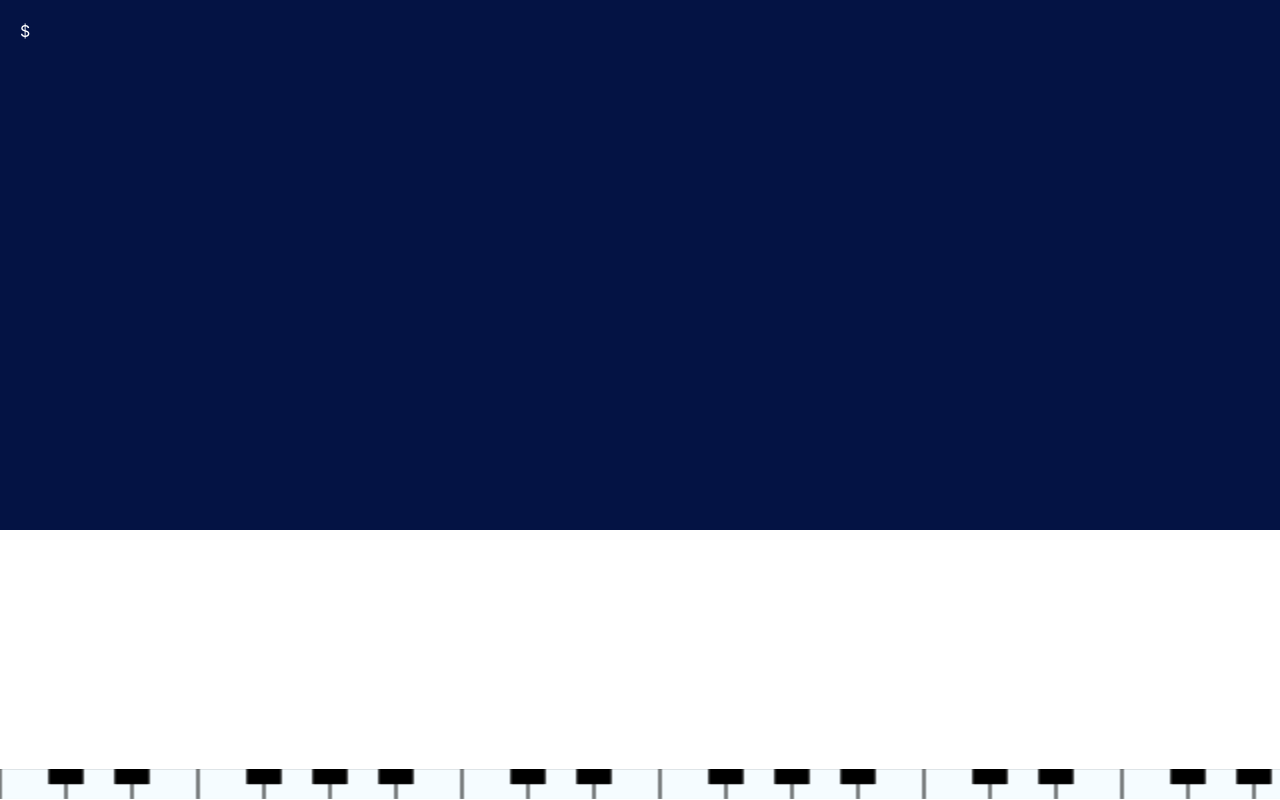
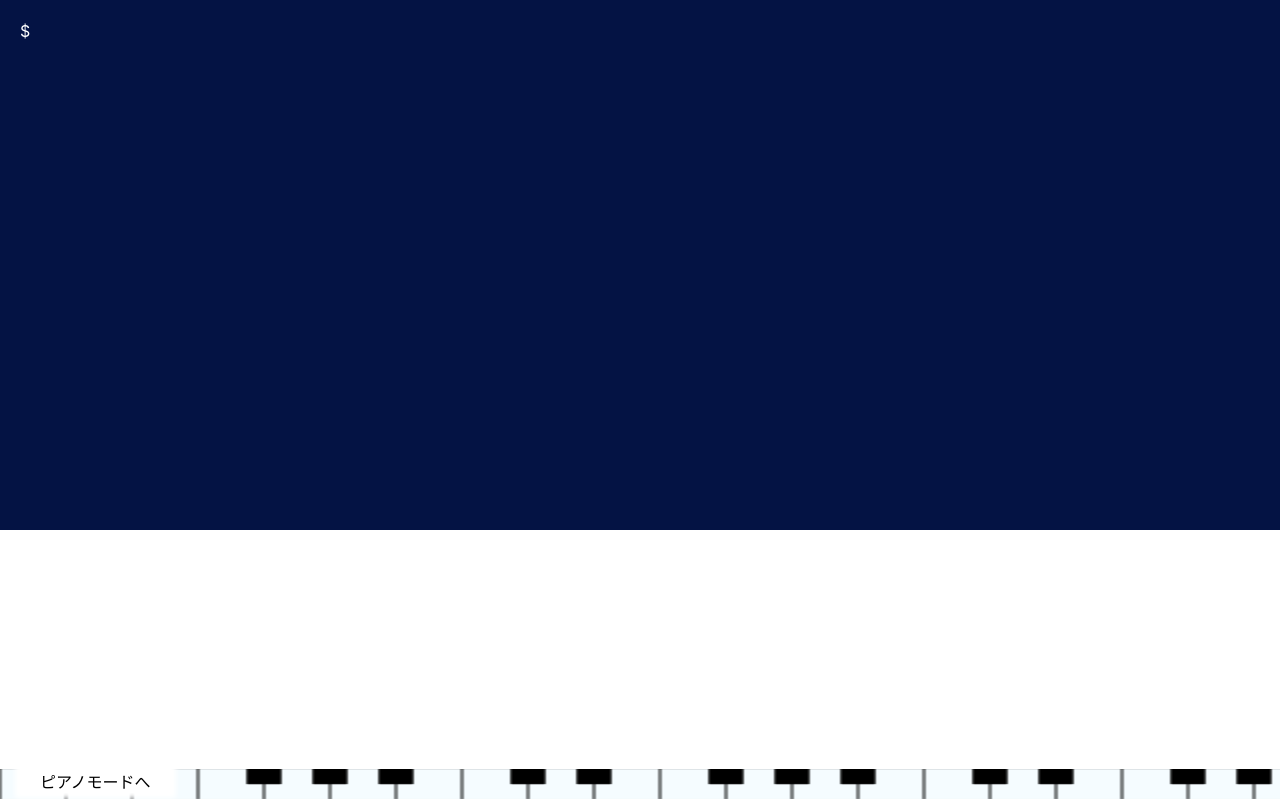
Before and after one commit to mimimimizuki/TyPiano, a React (Create React App) app in the folder muda-front/: page / in a window 1280 px wide. Built offline with nearby package versions, Linux system fonts and the light colour scheme.

Commit message:
add: topiano

```diff
--- a/muda-front/src/App.tsx
+++ b/muda-front/src/App.tsx
@@ -37,7 +37,7 @@ function App() {
       {!finShowPiano && <ConsoleMode doRemove={!showConsole} />}
       <ConsoleTab inConsole={finShowConsole} />
       {!finShowConsole && <PianoMode doRemove={!showPiano} />}
-      <PianoBase />
+      <PianoBase inPiano={finShowPiano} />
     </div>
   );
 }
--- a/muda-front/src/pianoMode.tsx
+++ b/muda-front/src/pianoMode.tsx
@@ -179,7 +179,7 @@ const PianoMode: React.FC<{ doRemove: boolean }> = ({ doRemove }) => {
   );
 };
 
-export const PianoBase: React.FC = () => {
+export const PianoBase: React.FC<{ inPiano: boolean }> = ({ inPiano }) => {
   const windowDimensions = useWindowDimensions();
   const keyNum = windowDimensions.width / 64;
 
@@ -217,6 +217,7 @@ export const PianoBase: React.FC = () => {
     }
   }
   return (
+    <div>
       <div
         style={{
           display: "flex",
@@ -228,6 +229,23 @@ export const PianoBase: React.FC = () => {
       >
         {list}
       </div>
+      {!inPiano && (
+        <div
+          style={{
+            position: "fixed" as "fixed",
+            bottom: 0,
+            marginLeft: 20,
+            marginBottom: 7,
+            paddingLeft: 20,
+            paddingRight: 20,
+            backgroundColor: "#FFFFFF",
+            boxShadow: "0 0 5px 5px white",
+          }}
+        >
+          ピアノモードへ
+        </div>
+      )}
+    </div>
   );
 };
 
```
Lines whose indentation alone changed are shown as unchanged.
